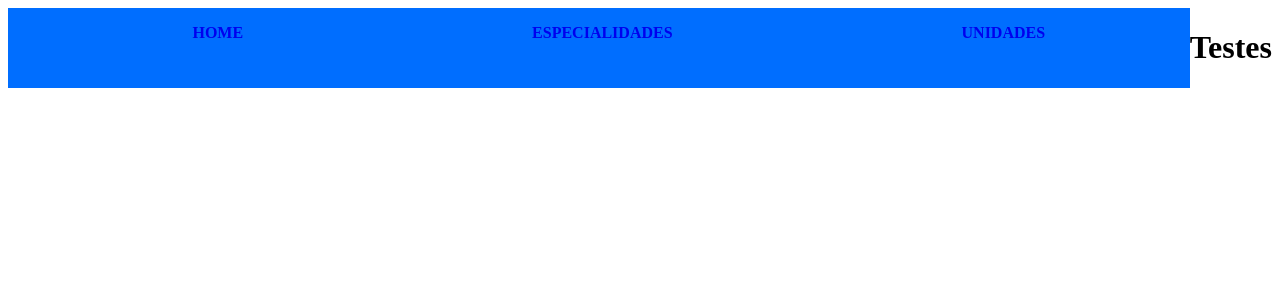
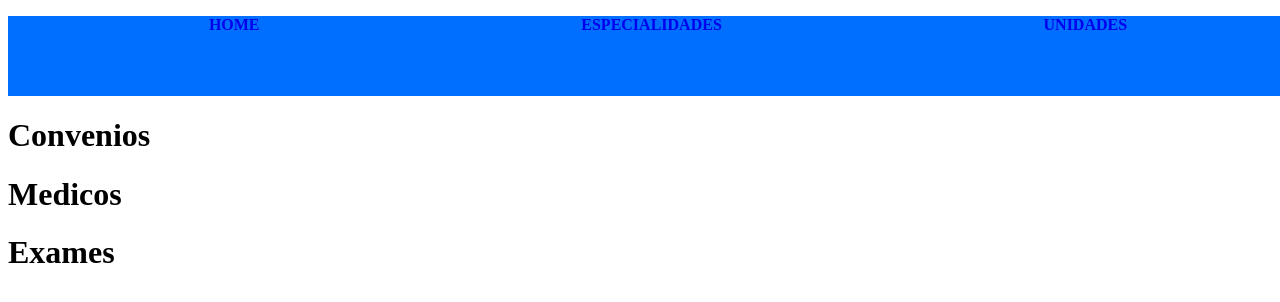
Before and after one commit to MarcioBADias/provida-dashboard, a React (Vite) app: page / in a window 1280 px wide. Shown: the top 302 px of the page. Built offline with nearby package versions, Linux system fonts and the light colour scheme.

Commit message:
⚠ Preparando os espacos para criar os cards e funcoes

```diff
--- a/src/app.jsx
+++ b/src/app.jsx
@@ -1,37 +1,19 @@
-import { useState } from "react"
+import { Menu } from "./components/menu"
+
 
 const App = () => {
-  const [openDropdown, setOpenDropdow] = useState(false)
-
-  const handleClickDropdown = () => setOpenDropdow(prev => !prev)
   return (
     <>
-      <nav className="navbar">
-        <ul className="navbar-nav">
-          <li className="nav-item">
-            <a className="nav-link active" aria-current="page" href="#">Home</a>
-          </li>
-          <li className="nav-item">
-            <a className="nav-link" href="#">Especialidades</a>
-          </li>
-          <li className="nav-item dropdown" onClick={handleClickDropdown}>
-            <a className="nav-link dropdown-toggle" href="#" role="button" data-bs-toggle="dropdown" aria-expanded="false">
-              Unidades
-            </a>
-            {
-              openDropdown &&
-              <ul className="dropdown-menu">
-                <li><a className="dropdown-item" href="#">Cabo Fio - São Cristovão</a></li>
-                <li><a className="dropdown-item" href="#">Cabo Frio - Passagem</a></li>
-                <li><a className="dropdown-item" href="#">São Pedro da Aldeia</a></li>
-              </ul>}
-          </li>
-        </ul>
-      </nav>
-
-      <main>
-        <h1>Testes</h1>
-      </main>
+      <Menu />
+      <div className="container">
+        <h1>Convenios</h1>
+      </div>
+      <div className="container">
+        <h1>Medicos</h1>
+      </div>
+      <div className="container">
+        <h1>Exames</h1>
+      </div>
     </>
   )
 }
--- /dev/null
+++ b/src/components/menu.jsx
@@ -0,0 +1,34 @@
+import { useState } from "react"
+
+const Menu = () => {
+    const [openDropdown, setOpenDropdow] = useState(false)
+
+    const handleClickDropdown = () => setOpenDropdow(prev => !prev)
+
+    return (
+    <nav className="navbar">
+        <ul className="navbar-nav">
+          <li className="nav-item">
+            <a className="nav-link active" aria-current="page" href="#">Home</a>
+          </li>
+          <li className="nav-item">
+            <a className="nav-link" href="#">Especialidades</a>
+          </li>
+          <li className="nav-item dropdown" onClick={handleClickDropdown}>
+            <a className="nav-link dropdown-toggle" href="#" role="button" data-bs-toggle="dropdown" aria-expanded="false">
+              Unidades
+            </a>
+            {
+              openDropdown &&
+              <ul className="dropdown-menu">
+                <li><a className="dropdown-item" href="#">Cabo Fio - São Cristovão</a></li>
+                <li><a className="dropdown-item" href="#">Cabo Frio - Passagem</a></li>
+                <li><a className="dropdown-item" href="#">São Pedro da Aldeia</a></li>
+              </ul>}
+          </li>
+        </ul>
+      </nav>
+      )
+}
+
+export { Menu }
--- a/src/index.css
+++ b/src/index.css
@@ -1,5 +1,4 @@
 [data-js="root"] {
-  display: flex;
   margin: 0;
   padding: 0;
   box-sizing: border-box;
@@ -7,7 +6,7 @@
 
 .navbar {
   background-color: #006eff;
-  max-height: 20vh;
+  height: 10vh;
   width: 100vw;
 }
 
```
